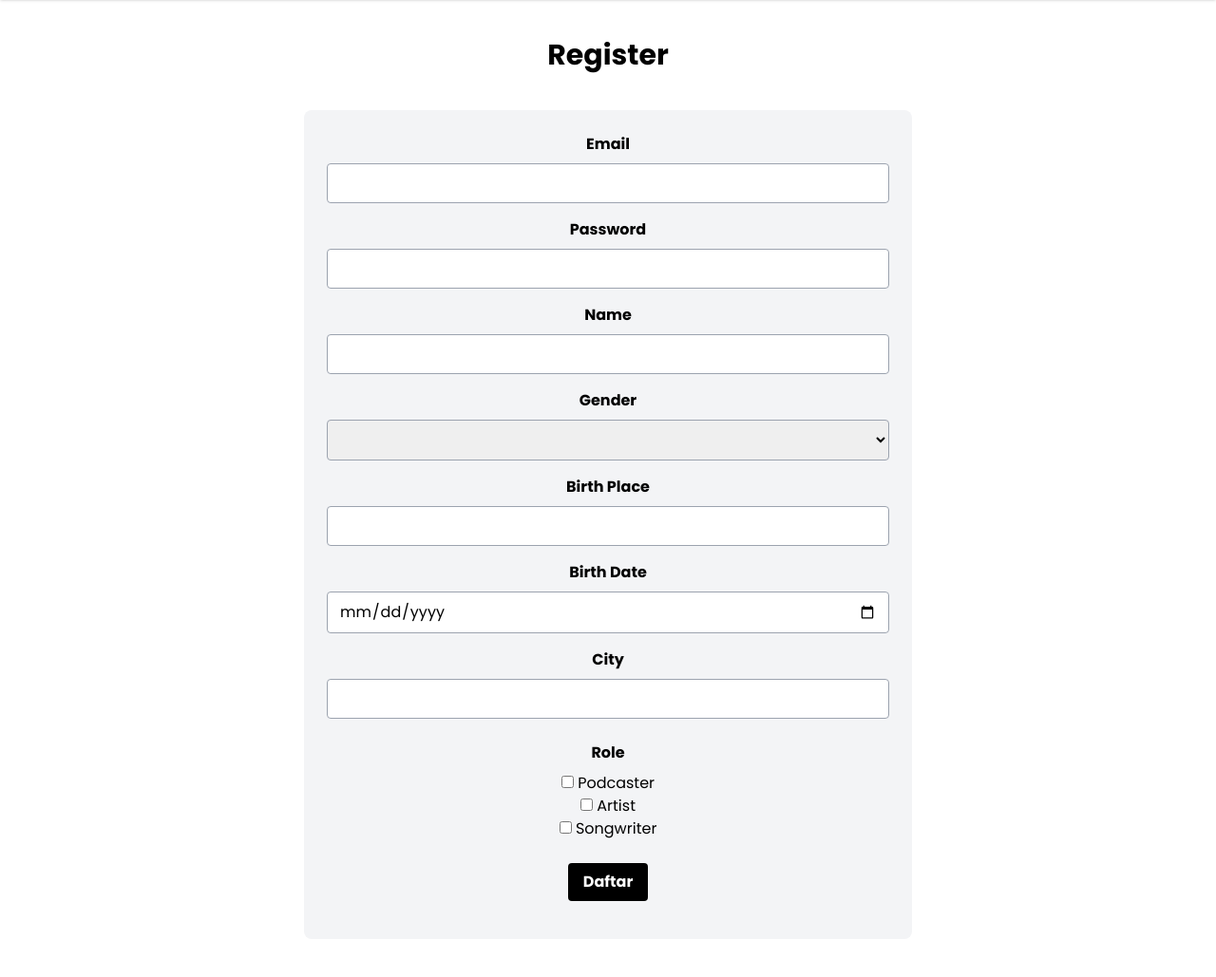
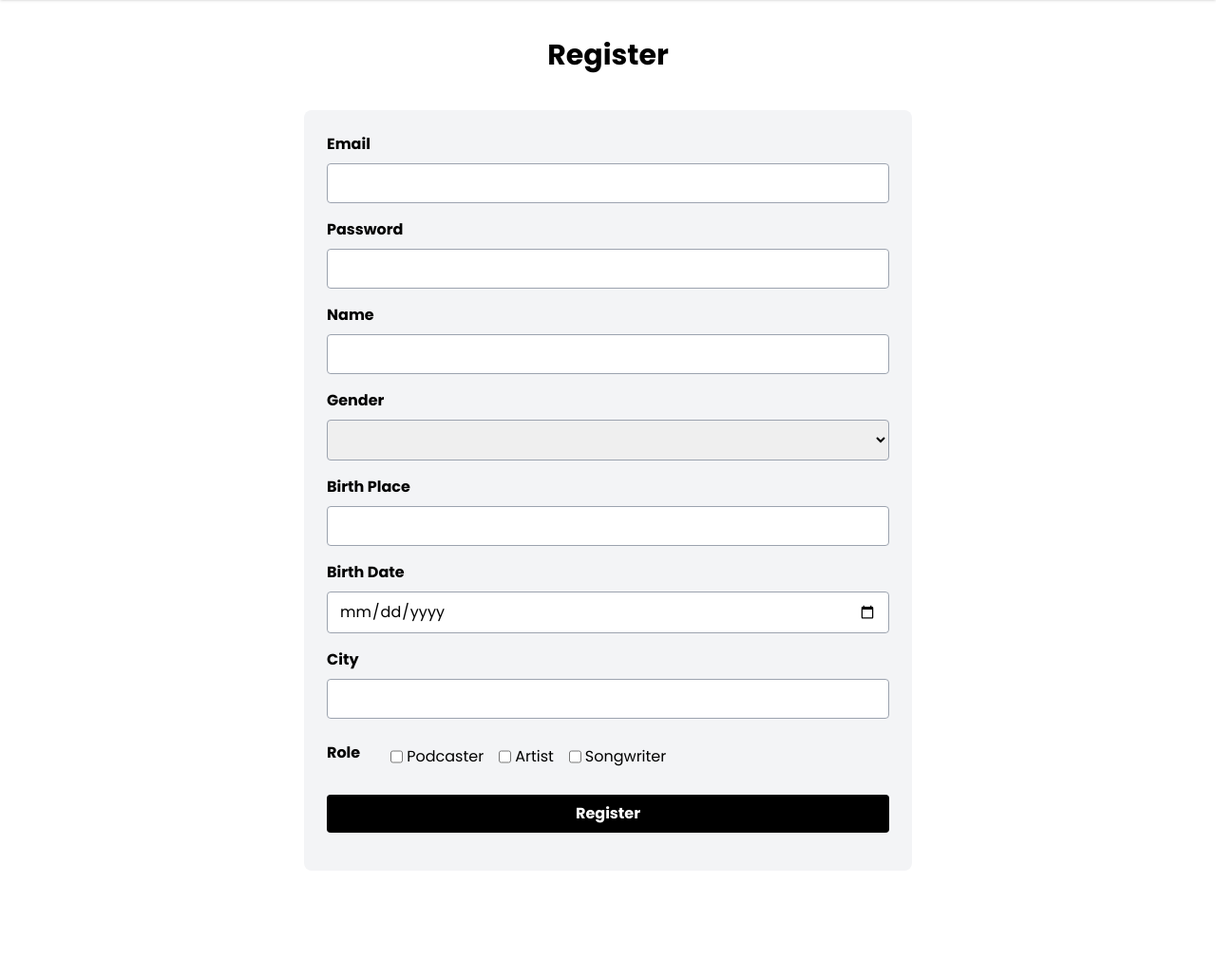
Before and after one commit to rontrying/TK-BASDAT-C17, a Django app: page /auth/register/pengguna/ in a window 1280 px wide. Shown: the part 52-1081 px from the top of the page at 95% size. After the commit the page ends 929 px from the top, so only its background shows below. Run offline with Django 4.2, Linux system fonts and the light colour scheme; some libraries are stand-ins or nearby versions.

Commit message:
Fixing layout for 3 files

```diff
--- a/authentication/templates/register_pengguna.html
+++ b/authentication/templates/register_pengguna.html
@@ -7,43 +7,50 @@
         <form method="POST">
             {% csrf_token %}
             <div class="mb-6 mx-auto">
-                <label for="email" class="block mb-2 font-bold">Email</label>
+                <label for="email" class="block mb-2 font-bold text-left">Email</label>
                 <input type="email" name="email" id="email" class="border border-gray-400 rounded w-full py-2 px-3 focus:outline-none focus:border-blue-500" required>
 
-                <label for="password" class="block mt-4 mb-2 font-bold">Password</label>
+                <label for="password" class="block mt-4 mb-2 font-bold text-left">Password</label>
                 <input type="password" name="password" id="password" class="border border-gray-400 rounded w-full py-2 px-3 focus:outline-none focus:border-blue-500" required>
 
-                <label for="name" class="block mt-4 mb-2 font-bold">Name</label>
+                <label for="name" class="block mt-4 mb-2 font-bold text-left">Name</label>
                 <input type="text" name="name" id="name" class="border border-gray-400 rounded w-full py-2 px-3 focus:outline-none focus:border-blue-500" required>
 
-                <label for="gender" class="block mt-4 mb-2 font-bold">Gender</label>
+                <label for="gender" class="block mt-4 mb-2 font-bold text-left">Gender</label>
                 <select name="gender" id="gender" class="border border-gray-400 rounded w-full py-2 px-3 focus:outline-none focus:border-blue-500" required>
                     <option value="" disabled selected hidden></option>
                     <option value="1">Man</option>
                     <option value="0">Woman</option>
                 </select>
 
-                <label for="birthplace" class="block mt-4 mb-2 font-bold">Birth Place</label>
+                <label for="birthplace" class="block mt-4 mb-2 font-bold text-left">Birth Place</label>
                 <input type="text" name="birthplace" id="birthplace" class="border border-gray-400 rounded w-full py-2 px-3 focus:outline-none focus:border-blue-500" required>
 
-                <label for="birthdate" class="block mt-4 mb-2 font-bold">Birth Date</label>
+                <label for="birthdate" class="block mt-4 mb-2 font-bold text-left">Birth Date</label>
                 <input type="date" name="birthdate" id="birthdate" class="border border-gray-400 rounded w-full py-2 px-3 focus:outline-none focus:border-blue-500" required>
 
-                <label class="block mt-4 mb-2 font-bold">City</label>
+                <label class="block mt-4 mb-2 font-bold text-left">City</label>
                 <input type="text" name="city" id="city" class="border border-gray-400 rounded w-full py-2 px-3 focus:outline-none focus:border-blue-500" required>
             </div>
 
-            <div>
-                <label class="block mt-4 mb-2 font-bold">Role</label>
-                <input type="checkbox" name="role_podcaster" id="role_podcaster" value="True">
-                <label for="role_podcaster">Podcaster</label><br>
-                <input type="checkbox" name="role_artist" id="role_artist" value="True">
-                <label for="role_artist">Artist</label><br>
-                <input type="checkbox" name="role_songwriter" id="role_songwriter" value="True">
-                <label for="role_songwriter">Songwriter</label>
+            <div class="flex flex-wrap items-center">
+                <label class="block mb-2 mr-4 font-bold text-left">Role</label>
+                <div class="flex ml-4">
+                    <input type="checkbox" name="role_podcaster" id="role_podcaster" value="True">
+                    <label for="role_podcaster" class="text-left ml-1">Podcaster</label>
+                </div>
+                <div class="flex ml-4">
+                    <input type="checkbox" name="role_artist" id="role_artist" value="True">
+                    <label for="role_artist" class="text-left ml-1">Artist</label>
+                </div>
+                <div class="flex ml-4">
+                    <input type="checkbox" name="role_songwriter" id="role_songwriter" value="True">
+                    <label for="role_songwriter" class="text-left ml-1">Songwriter</label>
+                </div>
             </div>
 
-            <input type="submit" name="submit" value="Daftar" class="bg-black text-white font-bold py-2 px-4 rounded focus:outline-none focus:shadow-outline mt-6">
+
+            <input type="submit" name="submit" value="Register" class="bg-black text-white font-bold py-2 px-4 rounded focus:outline-none focus:shadow-outline mt-6 w-full">
         </form>
     </div>
 
--- a/authentication/templates/registration_type.html
+++ b/authentication/templates/registration_type.html
@@ -2,7 +2,7 @@
 {% block content %}
 <div class="flex justify-center items-center h-screen">
     <div class="bg-gray-100 p-8 rounded-lg shadow-md">
-        <h1 class="text-3xl mb-6 text-center font-bold">Choose Registration Type</h1>
+        <h1 class="text-3xl mb-6 text-center font-bold">Registration Type</h1>
         <div class="flex justify-between">
             <a href="{% url 'authentication:register_pengguna' %}" class="flex-1 bg-gray-400 text-white font-bold py-2 px-4 rounded focus:outline-none focus:shadow-outline transition duration-300 ease-in-out transform hover:-translate-y-1 hover:bg-black mr-4 text-center">Pengguna</a>
             <a href="{% url 'authentication:register_label' %}" class="flex-1 bg-gray-400 text-white font-bold py-2 px-4 rounded focus:outline-none focus:shadow-outline transition duration-300 ease-in-out transform hover:-translate-y-1 hover:bg-black ml-4 text-center">Label</a>
```
Also changed, not shown: authentication/templates/register_label.html (+6 -6 lines).
